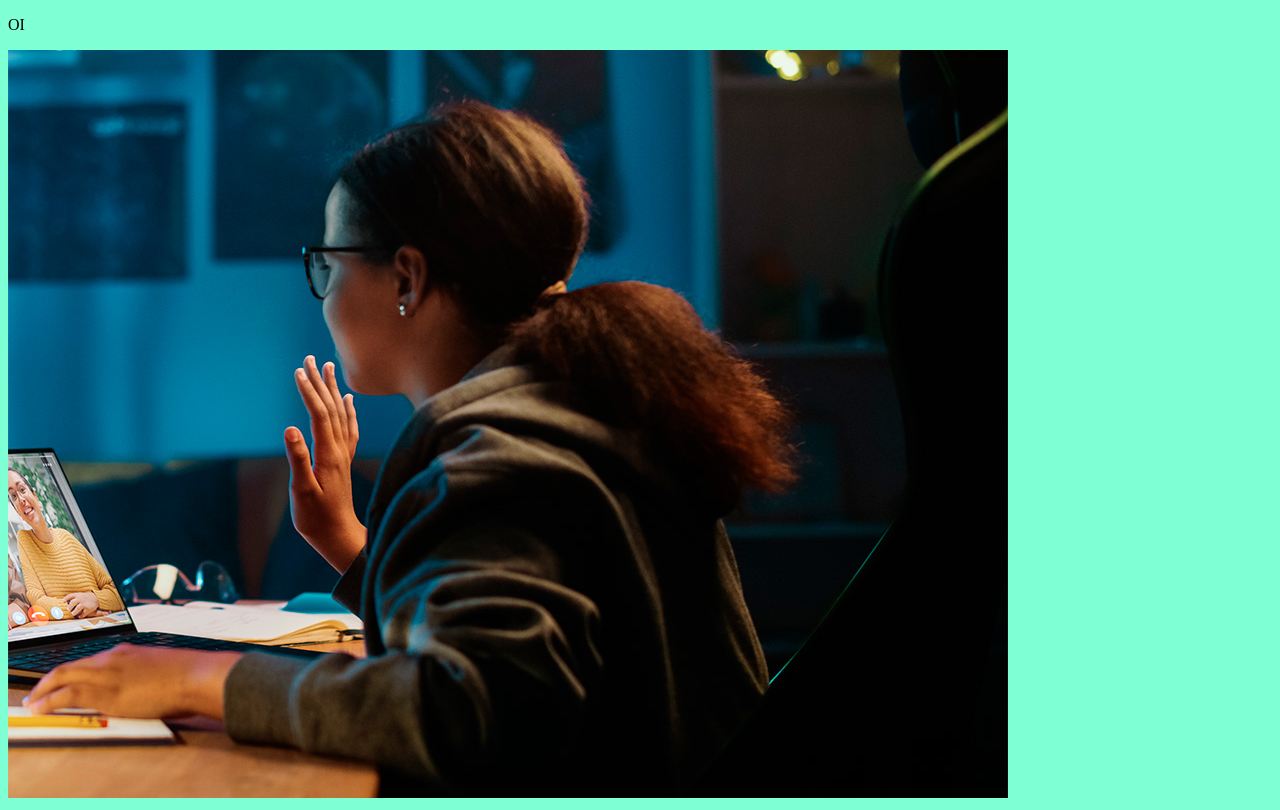
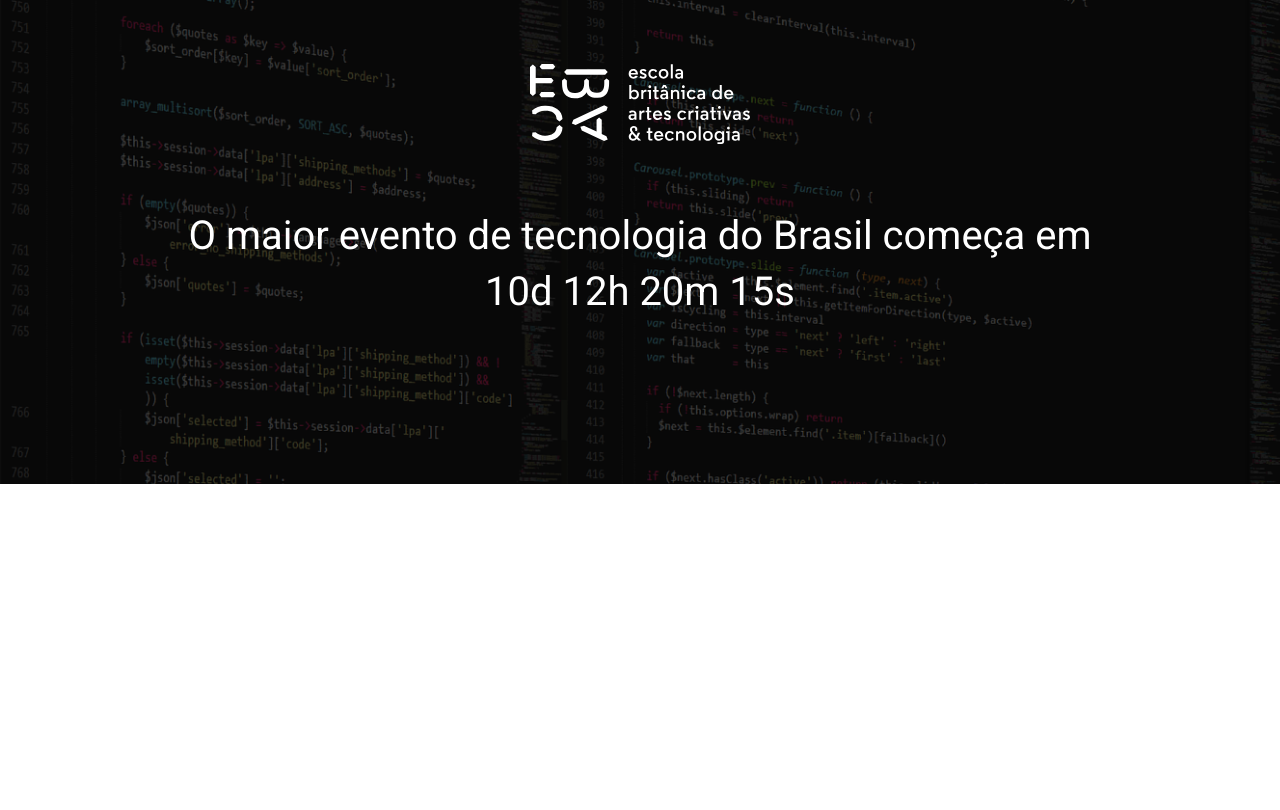
Before and after one commit to vinisantosn/ebac_tech_talks, a website built with Parcel: page src/index.html in a window 1280 px wide. Built offline with nearby package versions, Linux system fonts and the light colour scheme.

Commit message:
feat: adding hero

```diff
--- a/src/index.html
+++ b/src/index.html
@@ -1,13 +1,26 @@
 <!DOCTYPE html>
-<html lang="en">
+<html lang="pt-br">
+
 <head>
     <meta charset="UTF-8">
     <meta name="viewport" content="width=device-width, initial-scale=1.0">
     <link rel="stylesheet" href="styles/main.scss">
-    <title>Document</title>
+    <link rel="preconnect" href="https://fonts.googleapis.com">
+    <link rel="preconnect" href="https://fonts.gstatic.com" crossorigin>
+    <link href="https://fonts.googleapis.com/css2?family=Roboto:wght@400;700;900&display=swap" rel="stylesheet">
+    <title>EBAC Tech Talks</title>
 </head>
+
 <body>
-    <p>OI</p>
-    <img src="images/backend.png" alt="">
+    <header class="hero">
+        <div class="container">
+            <img class="hero__logo" src="images/ebac_logo.svg" alt="EBAC logo">
+            <p class="hero__text">
+                O maior evento de tecnologia do Brasil começa em 10d 12h 20m 15s
+            </p>
+        </div>
+    </header>
+
 </body>
+
 </html>
--- /dev/null
+++ b/src/styles/_hero.scss
@@ -0,0 +1,48 @@
+.hero{
+    padding-top: 64px;
+    padding-bottom: 100px;
+    background-image: url(../images/fundo.png);
+    background-repeat: no-repeat;
+    background-size: cover;
+    position: relative;
+    .container{
+        position: relative;
+    }
+
+    &::before{
+        content: "";
+        position: absolute;
+        top: 0;
+        left: 0;
+        width: 100%;
+        height: 100%;
+        background-color: black;
+        opacity: 0.7;
+    }
+
+
+    &__text{
+        margin-top: 64px;
+        margin-bottom: 64px;
+        font-size: 40px;
+        line-height: 56px;
+        text-align: center;
+    }
+
+    &__logo{
+        margin: 0 auto;
+        height: 80px;
+        display: block;
+    }
+    @media(max-width: 640px){
+        padding: 40px 0;
+        &__logo{
+            height: 24px;
+        }
+        &__text{
+            font-size: 22px;
+            line-height: 24px;
+            margin: 24px 0;
+        }
+    }
+}
--- a/src/styles/main.scss
+++ b/src/styles/main.scss
@@ -1,3 +1,20 @@
-body{
-    background-color: aquamarine;
+@use "hero.scss";
+*{
+    margin: 0;
+    padding: 0;
+    box-sizing: border-box;
+    font-family: Roboto, sans-serif;
+    color: white;
 }
+.container{
+    max-width: 960px;
+    width: 100%;
+    margin: 0 auto;
+
+    @media (max-width: 640px) {
+        max-width: 80%;
+    }
+    @media (max-width: 1024px) {
+        max-width: 90%;
+    }
+}
```
